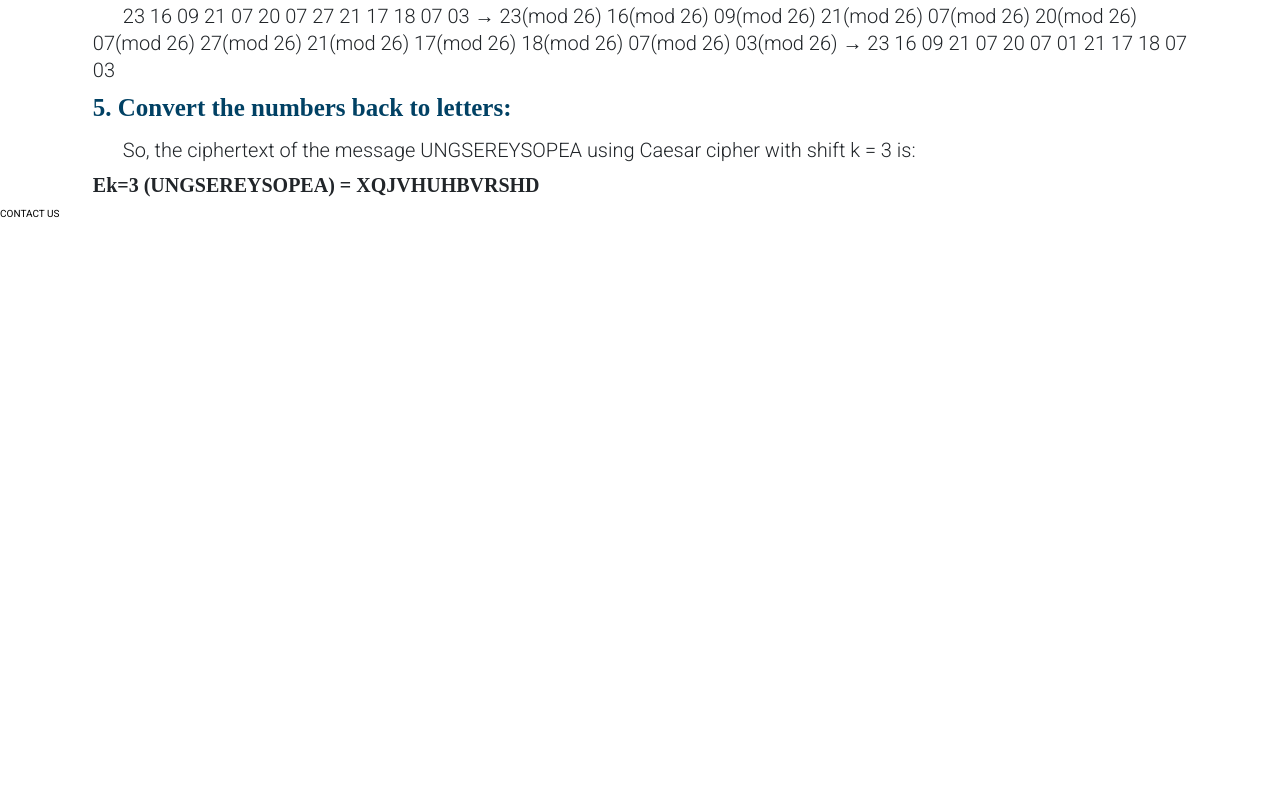
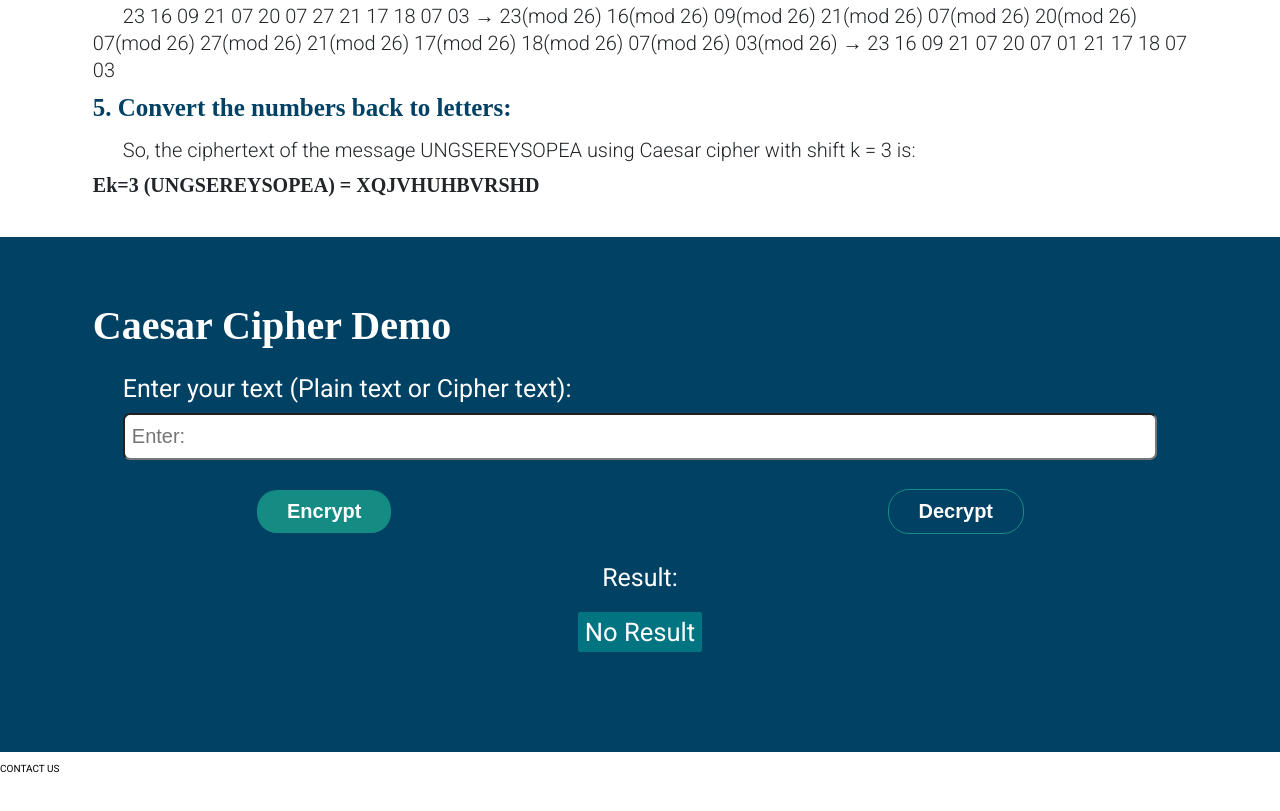
Before and after one commit to JohnBidden/Project-6-7, a plain HTML site: page public/index.html in a window 1280 px wide. Shown: the part 1755-2566 px from the top of the page. Drawn offline with nearby package versions, Linux system fonts and the light colour scheme.

Commit message:
Demo-1st-commit

```diff
--- a/public/index.html
+++ b/public/index.html
@@ -131,8 +131,34 @@
     </section>
 
     <section class="section-demo">
-      <h1></h1>
-      <p></p>
+      <div class="demo">
+        <div class="section-info-text">
+          <h1>Caesar Cipher Demo</h1>
+          <div class="input-flex-1">
+            <div class="id-wrap">
+              <label for="caesar-input" class="input-text"
+                >Enter your text (Plain text or Cipher text):</label
+              >
+              <input
+                type="text"
+                id="caesar-input"
+                class="input-text-all"
+                placeholder="Enter:"
+              />
+            </div>
+            <div class="btn-wrap">
+              <div class="button-row">
+                <button id="caesar-encrypt-btn" class="blue-btn">
+                  Encrypt
+                </button>
+                <button id="caesar-decrypt-btn" class="red-btn">Decrypt</button>
+              </div>
+              <div class="result">Result:</div>
+              <div id="caesar-result" class="result-all">No Result</div>
+            </div>
+          </div>
+        </div>
+      </div>
     </section>
 
     <!-- Footer: Mengly + Lyheng -->
--- a/public/style/section.css
+++ b/public/style/section.css
@@ -1,3 +1,5 @@
+/*---------- INFO ------------*/
+
 .section-info {
   width: 90%;
   margin: auto;
@@ -60,3 +62,81 @@
   font-size: clamp(1.6rem, 2.5vw, 2rem);
   color: #212529;
 }
+/*---------- DEMO ------------*/
+.section-demo {
+  background-color: #014164;
+  color: white;
+  margin-top: 40px;
+  padding: 40px 0 100px;
+}
+.demo {
+  width: 90%;
+  margin: auto;
+}
+/*---------- Button-Style-Apply-all ------------*/
+.input-text {
+  font-size: clamp(2rem, 4vw, 2.5rem);
+  margin: 10px 0;
+}
+.id-wrap {
+  display: flex;
+  flex-direction: column;
+  margin: 15px 30px;
+}
+.input-text-all {
+  flex-grow: 1;
+  padding: 10px 7px;
+  font-size: 2rem;
+  border-radius: 7px;
+}
+.input-text-all ::placeholder {
+  font-size: clamp(1.7rem, 2vw, 2rem);
+}
+.btn-wrap {
+  display: flex;
+  justify-content: center;
+  align-items: center;
+  flex-direction: column;
+  margin-top: 30px;
+  gap: 10px;
+}
+.button-row {
+  display: flex;
+  justify-content: space-between;
+  width: 70%;
+}
+.blue-btn,
+.red-btn,
+.green-btn {
+  border: none;
+  background-color: rgb(20, 139, 131);
+  color: white;
+  padding: 10px 30px;
+  border-radius: 20px;
+  font-size: clamp(1.5rem, 2vw, 2rem);
+  cursor: pointer;
+  font-weight: 600;
+}
+.blue-btn:hover {
+  background-color: transparent;
+  outline: 1px solid rgb(20, 139, 131);
+}
+.red-btn {
+  background-color: transparent;
+  outline: 1px solid rgb(20, 139, 131);
+}
+.red-btn:hover {
+  border: none;
+  background-color: rgb(20, 139, 131);
+}
+.result {
+  margin-top: 20px;
+  font-size: clamp(2rem, 2vw, 2.5rem);
+}
+.result-all {
+  margin-top: 10px;
+  font-size: clamp(2.2rem, 2vw, 2.7rem);
+  background-color: #007481;
+  padding: 5px 7px;
+  border-radius: 2px;
+}
```
